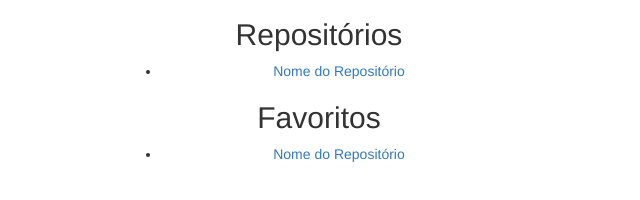
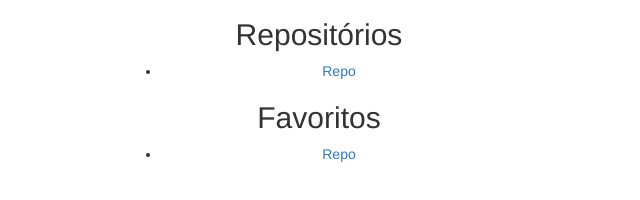
Before and after one commit to btd1337/github-app, a React (Create React App) app: page / in a window 1280 px wide. Shown: the part 528-728 px from the top of the page, without its empty margins (321-961 px from the left). Built offline with nearby package versions, Linux system fonts and the light colour scheme; the HTML template or start-up script is replaced by a standard one.

Commit message:
0.0.3 Criado objeto de estado da aplicação

```diff
--- a/src/App.js
+++ b/src/App.js
@@ -10,13 +10,30 @@ class App extends Component {
   constructor () {
     super();
     this.state = {
-
+      userInfo: {
+        userName: 'Helder Bertoldo',
+        repos: 12,
+        followers: 10,
+        following: 10
+      },
+      repos: [{
+        name: 'Repo',
+        link: '#'
+      }],
+      starred: [{
+        name: 'Repo',
+        link: '#'
+      }]
     }
   }
 
   render() {
     return (
-      <AppContent />
+      <AppContent
+        userInfo={this.state.userInfo}
+        repos={this.state.repos}
+        starred={this.state.starred}
+      />
     );
   }
 }
--- a/src/components/app-content.js
+++ b/src/components/app-content.js
@@ -1,38 +1,35 @@
 import React from 'react';
+import PropTypes from 'prop-types'
 import Actions from './actions';
 import Repos from './repos';
 import Search from './search';
 import UserInfo from './user-info';
 
-const AppContent = () => (
+const AppContent = ({userInfo, repos, starred}) => (
 	<div className='box'>
 	<div className='col-md-4'></div>
 	<div className='app col-md-4'>
 	  <Search />
-	  <UserInfo />
-	  <Actions />
-	  <Repos
+	  {!!userInfo && <UserInfo userInfo={userInfo}/>}
+	  {!!userInfo && <Actions />}
+	  {!!repos.length && <Repos
 		className='repos'
 		title='Repositórios'
-		repos={[
-		  {
-			name: 'Nome do Repositório',
-			link: '#'
-		  }
-		]}
-	  />
-	  <Repos
+		repos={repos}
+	  />}
+	  {!!starred.length && <Repos
 		className='starred'
 		title='Favoritos'
-		repos={[
-		  {
-			name: 'Nome do Repositório',
-			link: '#'
-		  }
-		]}
-	  />
+		repos={starred}
+	  />}
 	</div>
   </div>
 )
 
+AppContent.propTypes = {
+	userInfo: PropTypes.object.isRequired,
+	repos: PropTypes.array.isRequired,
+	starred: PropTypes.array.isRequired
+}
+
 export default AppContent;
```
